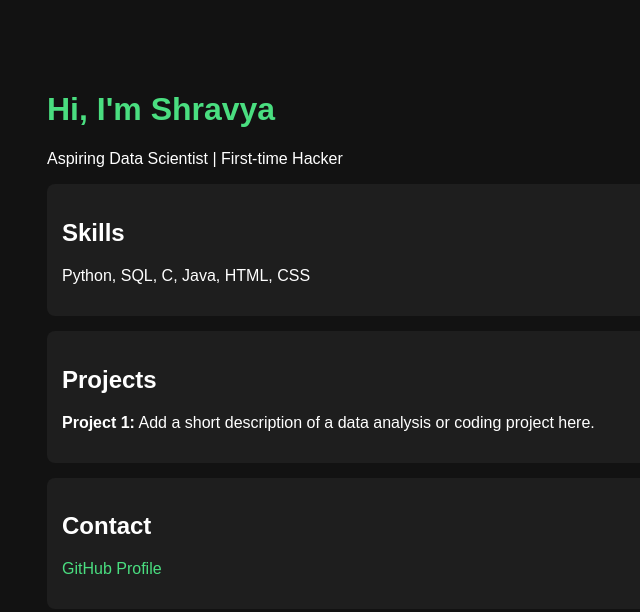
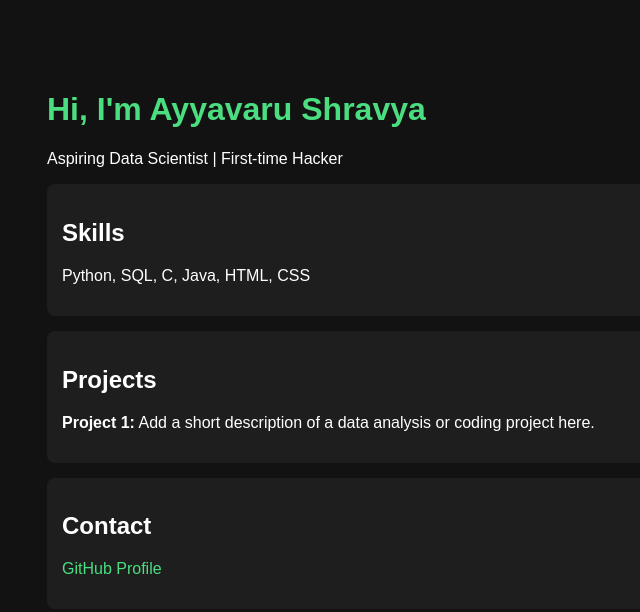
Before and after one commit to shravyaayyavaru-alt/shravyaayyavaru-alt.github.io, a plain HTML site: page index.html in a window 1280 px wide. Shown: the whole page, without its empty margins (243-883 px from the left). Drawn offline with Linux system fonts and the light colour scheme.

Commit message:
Update index.html

```diff
--- a/index.html
+++ b/index.html
@@ -11,7 +11,7 @@
   </style>
 </head>
 <body>
-  <h1>Hi, I'm Shravya</h1>
+  <h1>Hi, I'm Ayyavaru Shravya</h1>
   <p>Aspiring Data Scientist | First-time Hacker</p>
 
   <div class="card">
```
